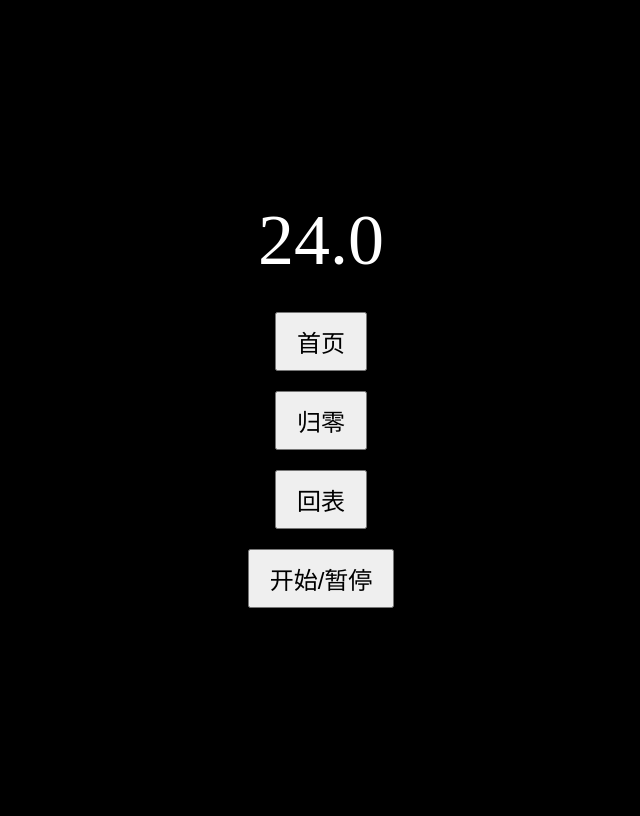
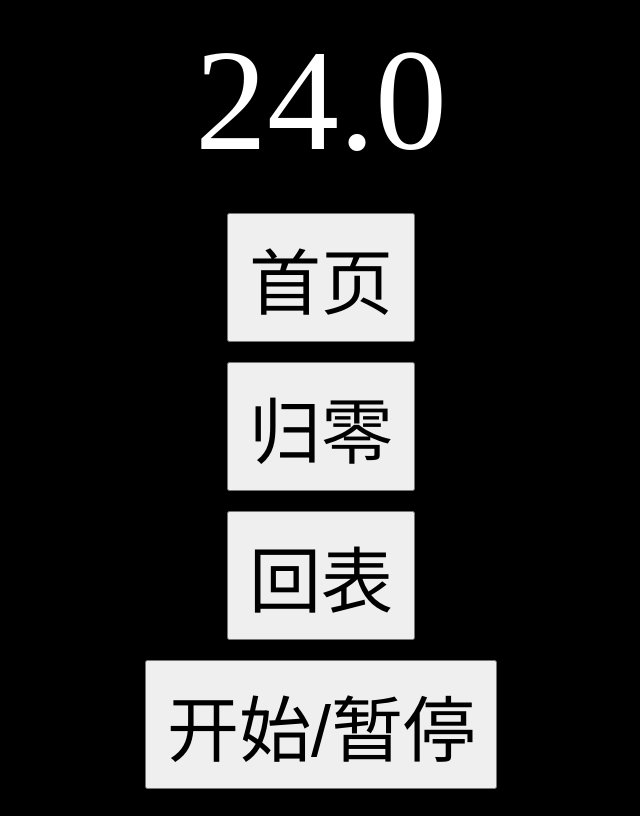
Before and after one commit to Aonionhead/timer, a plain HTML site: page index.html in a window 1280 px wide. Shown: the whole page, without its empty margins (319-959 px from the left). Drawn offline with Linux system fonts and the light colour scheme.

Commit message:
Update index.html

```diff
--- a/index.html
+++ b/index.html
@@ -14,14 +14,14 @@
       flex-direction: column; /* 设置主轴方向为垂直 */
     }
     .timer {
-      font-size: 72px; /* 调整数字显示的字体大小 */
+      font-size: 144px; /* 调整数字显示的字体大小 */
       text-align: center; /* 文本居中对齐 */
       margin-bottom: 20px; /* 添加一些底部间距 */
     }
     .btn {
       margin-top: 10px;
       margin-bottom: 10px; /* 添加顶部和底部间距 */
-      font-size: 24px; /* 调整按钮的字体大小 */
+      font-size: 72px; /* 调整按钮的字体大小 */
       padding: 10px 20px; /* 调整按钮的内边距 */
     }
   </style>
```
